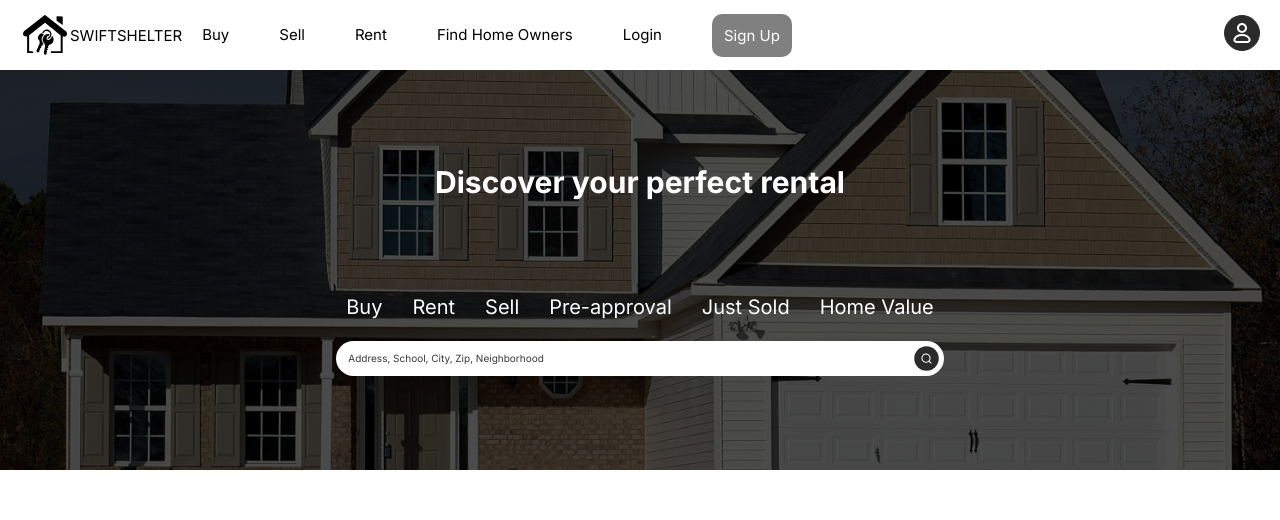
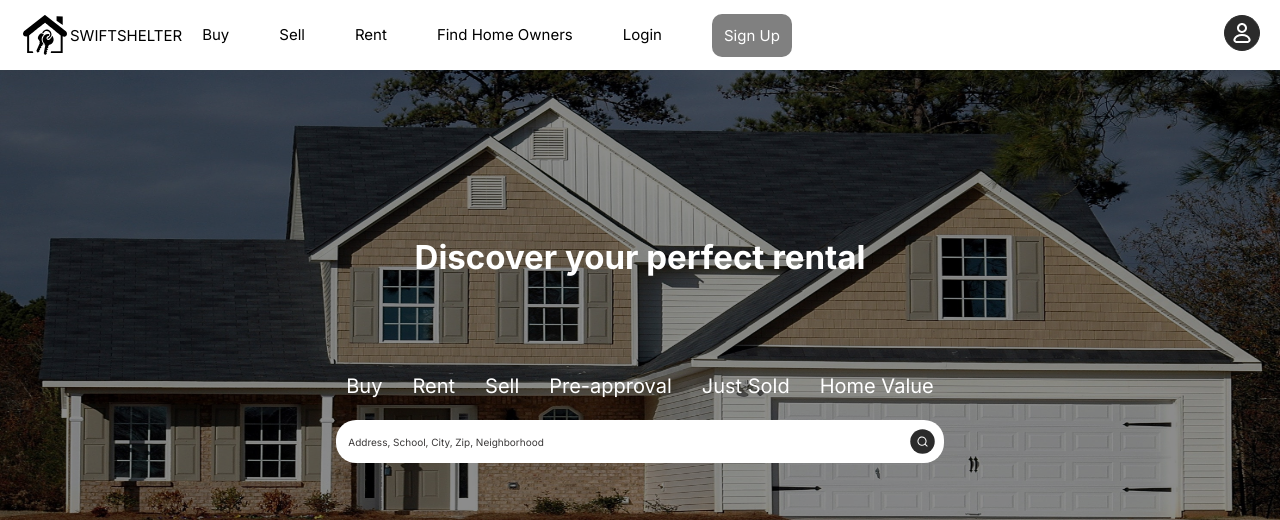
Before and after one commit to swiftshelter/swiftshelter-frontend, a React (Vite) app: page / in a window 1280 px wide. Shown: the top 520 px of the page. Built offline with nearby package versions, Linux system fonts and the light colour scheme.

Commit message:
adjust the hero img bg

```diff
--- a/src/components/Hero/hero.scss
+++ b/src/components/Hero/hero.scss
@@ -1,31 +1,33 @@
 /* HERO SECTION */
 .hero {
   background-image: url("../../assets/images/2-hero/pexels-home-image.jpg");
-  background-color: rgba(0, 0, 0, 0.7);
+  background-color: rgba(0, 0, 0, 0.452);
   background-blend-mode: darken;
   background-repeat: no-repeat;
-  background-position: center;
-  background-size: cover;
+  background-position: center center;
+  background-size: 100% 100%;
 
   display: flex;
   flex-direction: column;
   justify-content: space-evenly;
   align-items: center;
   color: hsl(var(--white));
-  min-height: 400px;
+  min-height: 560px;
   padding-inline: 10%;
   font-size: var(--font-ultra-small);
+  font-family: "Inter", sans-serif;
 }
 
 .hero__header {
-  font-size: var(--font-medium);
+  // font-size: var(--font-medium);
+  font-size: 3.3rem;
   text-align: center;
 }
 .hero__list {
   display: flex;
   justify-content: space-evenly;
   gap: var(--gap, 1rem);
-
+margin-top: -7rem;
   margin-block-end: 1rem;
 }
 .hero__list-item {
@@ -67,7 +69,7 @@
   background: hsl(var(--white));
   display: flex;
   gap: 1rem;
-  padding: 0.5rem;
+  padding: 0.9rem;
   padding-inline-start: 0.5rem;
   border-radius: 20px;
 }
@@ -75,7 +77,7 @@
 .hero__input-field {
   display: inline-block;
   width: 100%;
-  padding: 0.3rem;
+  padding: 0.5rem;
   padding-inline-start: 0.7rem;
   border: transparent;
 
```
